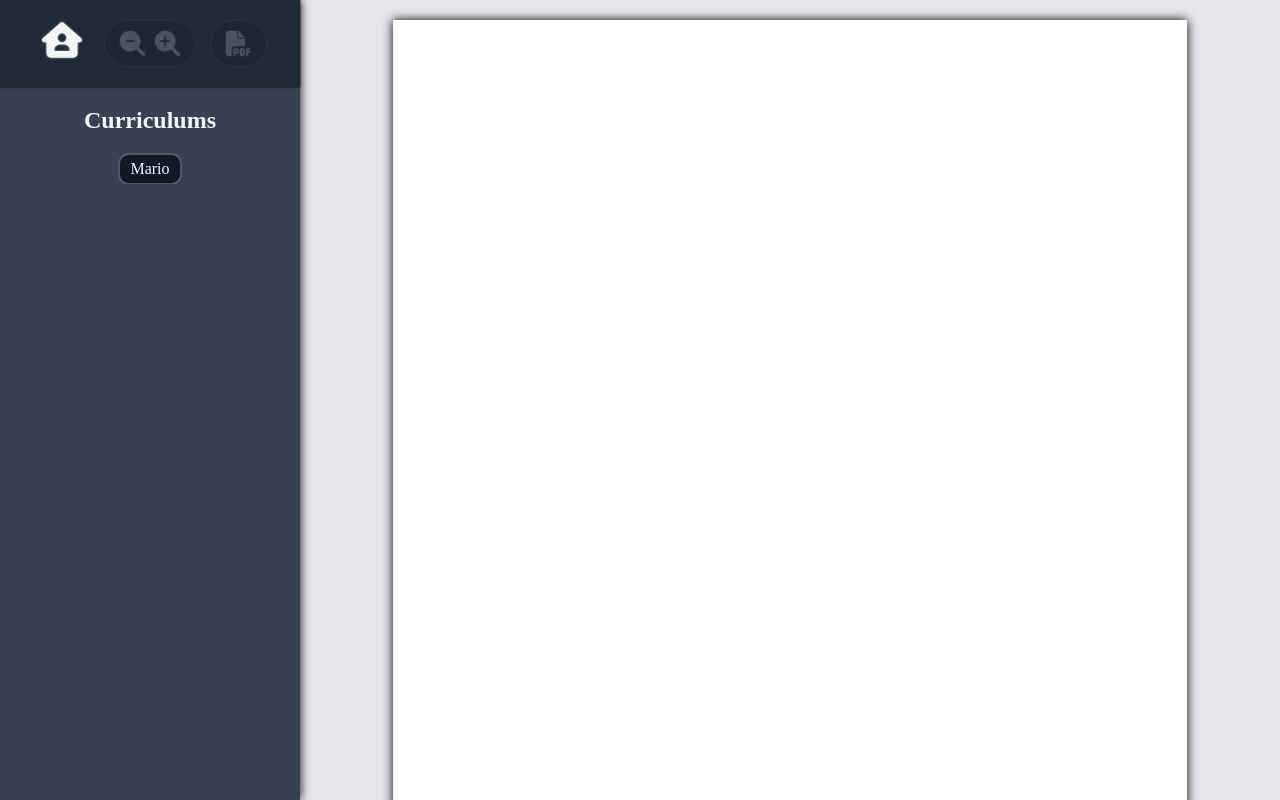
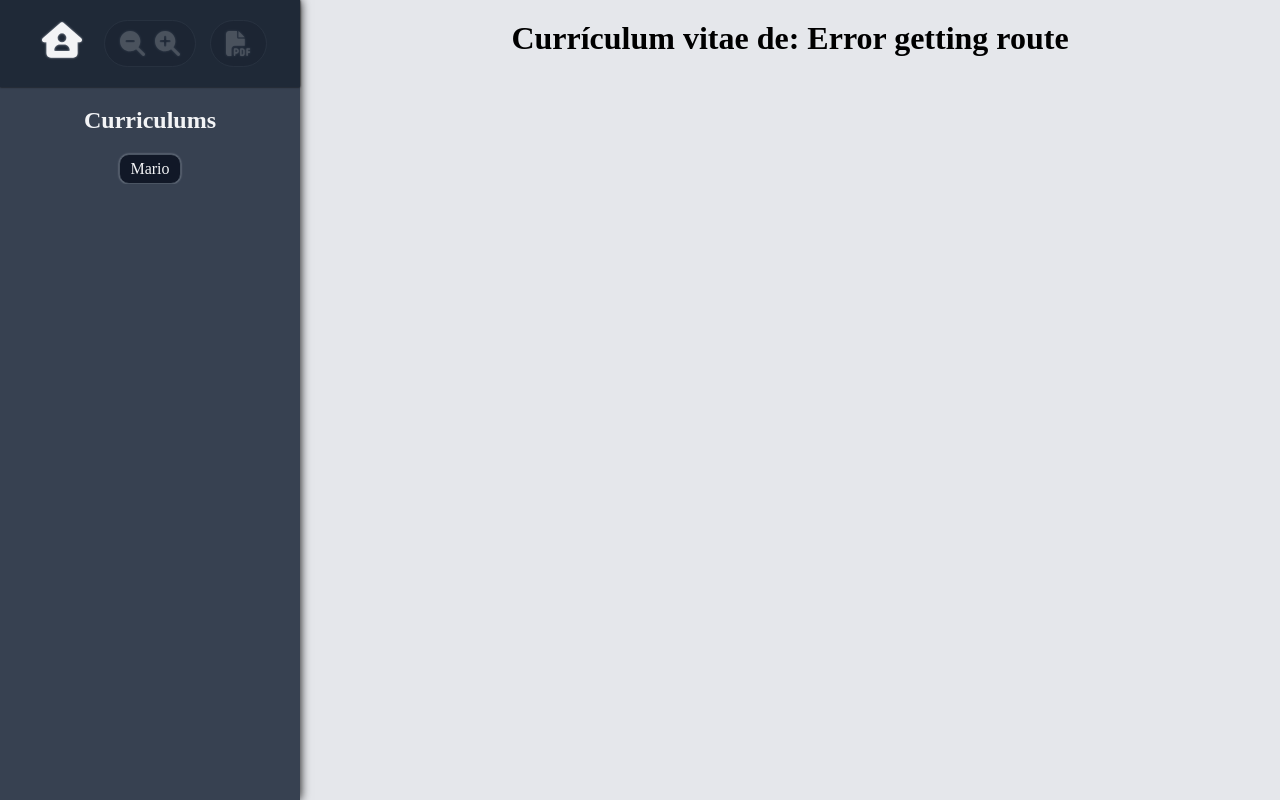
Before and after one commit to CartagoGit/print-cv, a Vue app: page /mario in a window 1280 px wide. Before the commit this address had no page. Built offline with nearby package versions, Linux system fonts and the light colour scheme.

Commit message:
Actualización de diseño y traducción al español

```diff
--- a/src/App.vue
+++ b/src/App.vue
@@ -8,7 +8,7 @@
 			</section>
 			<section>
 				<span class="group-icons disabled">
-					<ZoomOutIcon class="icon"  />
+					<ZoomOutIcon class="icon" />
 					<ZoomInIcon class="icon" />
 				</span>
 			</section>
@@ -33,6 +33,12 @@
 		<div
 			v-else
 			class="curriculum">
+			<h1>Currículum vitae de:
+				{{
+					routes.find((route) => route.nameRoute === $route.name)
+						?.text ?? 'Error getting route'
+				}}
+			</h1>
 			<RouterView />
 		</div>
 	</main>
@@ -105,14 +111,5 @@ main {
 	justify-content: center;
 	height: 100vh;
 	overflow: auto;
-
-	.curriculum {
-		aspect-ratio: 1.414;
-		/* Size A4 */
-		width: 210mm;
-		height: 297mm;
-		background-color: white;
-		box-shadow: 0 0 10px 0 black;
-	}
 }
 </style>
--- a/src/assets/scss/app/_base.app.scss
+++ b/src/assets/scss/app/_base.app.scss
@@ -17,3 +17,12 @@ body {
 	pointer-events: none !important;
 	opacity: 0.2 !important;
 }
+
+.page {
+	aspect-ratio: 1.414;
+	/* Size A4 */
+	width: 210mm;
+	height: 297mm;
+	background-color: white;
+	box-shadow: 0 0 10px 0 black;
+}
--- a/src/components/cvs/MarioCv.vue
+++ b/src/components/cvs/MarioCv.vue
@@ -1,10 +1,13 @@
+<script setup lang="ts"></script>
 
-<script setup lang="ts">
+<template>Cv</template>
 
-</script>
+<style scoped>
+@font-face {
+	font-family: 'Myriad Pro Bold Condensed';
+	src: url('../assets/fonts/MyriadPro-BoldCond.ttf') format('truetype');
+	font-weight: bold;
+	font-style: normal;
+}
 
-<template>
-	Cv
-</template>
-
-<style scoped></style>
+</style>
--- a/src/router/index.routes.ts
+++ b/src/router/index.routes.ts
@@ -12,11 +12,9 @@ const router = createRouter({
 		{
 			path: '/cv',
 			name: 'cv',
-			component: () => import('../views/CvView.vue'),
 			children: [
 				{
 					path: 'mario',
-
 					name: 'mario',
 					component: () => import('../components/cvs/MarioCv.vue'),
 				},
--- a/src/views/CvView.vue
+++ /dev/null
@@ -1,3 +0,0 @@
-<template>
-    curriculum
-</template>
```
Also changed, not shown: src/assets/fonts/Myriad Pro Bold Condensed.ttf (added).
